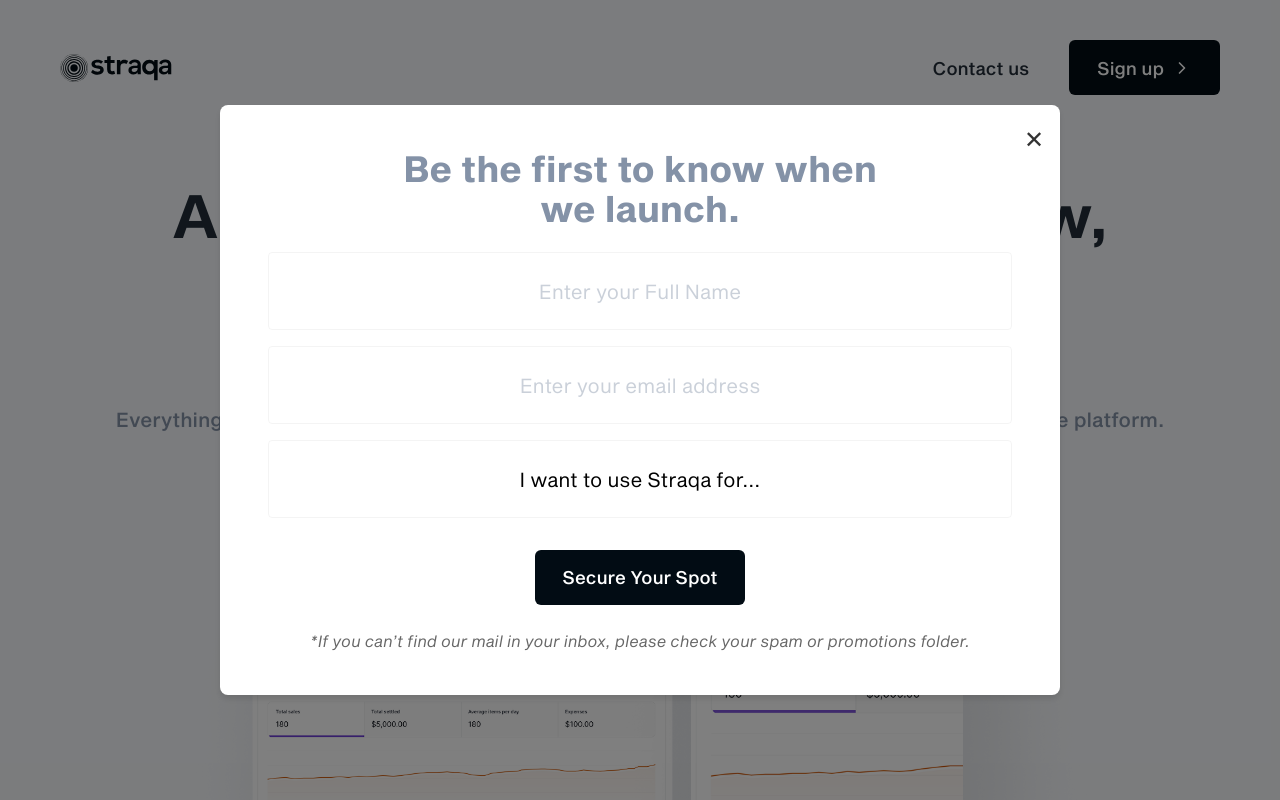
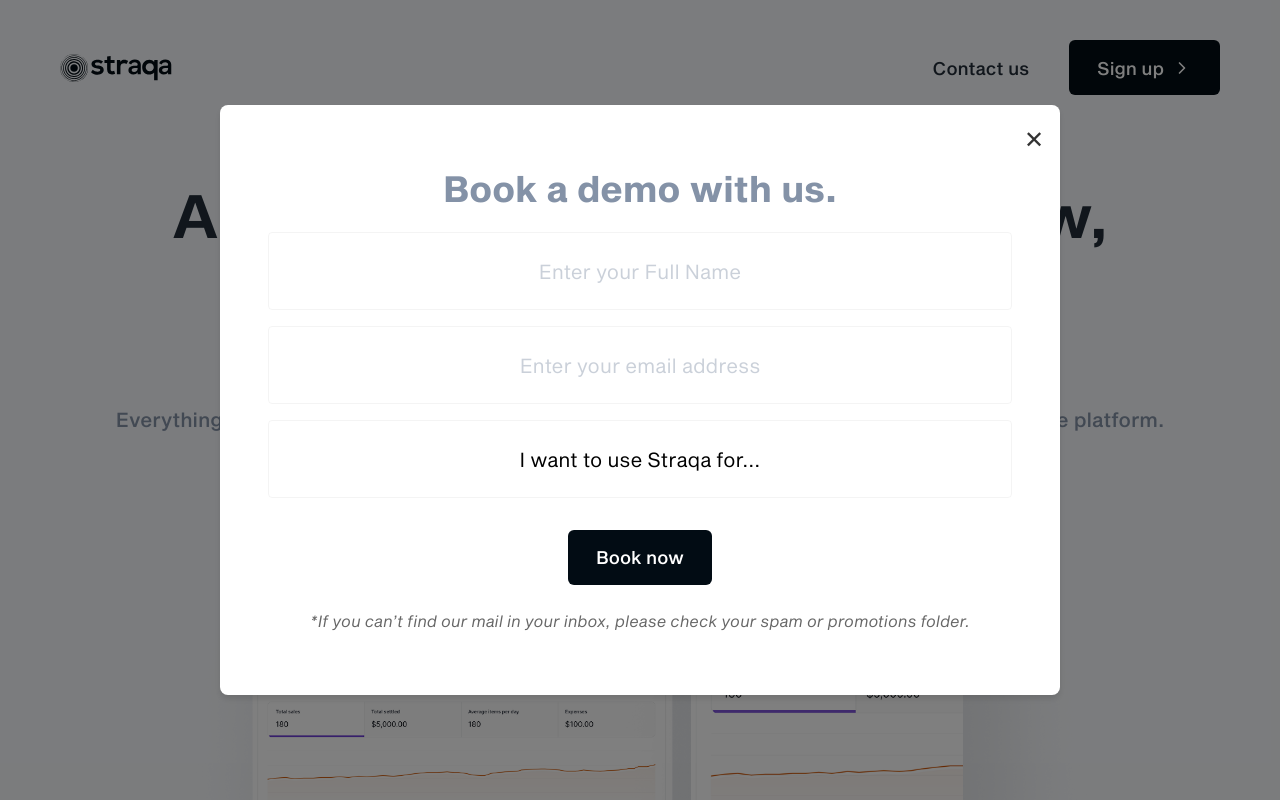
Before and after one commit to Straqa/straqa-landing-page, a Next.js app: page / in a window 1280 px wide. Shown: the top 800 px of the page. Built offline with nearby package versions, Linux system fonts and the light colour scheme.

Commit message:
chore: update modal text to promote demo booking

```diff
--- a/app/page.tsx
+++ b/app/page.tsx
@@ -72,7 +72,7 @@
       <Modal isOpen={isModalOpen} onClose={() => setIsModalOpen(false)}>
         <div className="flex flex-col items-center justify-center h-full w-full px-6 gap-y-6 py-6">
           <h2 className="text-2xl md:text-4xl font-bold text-[#8492A7] max-w-[500px] text-center">
-            Be the first to know when we launch.
+            Book a demo with us.
           </h2>
           <form
             onSubmit={handleSubmit}
@@ -118,7 +118,7 @@
               onClick={handleSubmit}
               className="h-[55px] w-fit px-7 bg-[#020C14] rounded-md text-base md:text-lg text-white font-medium flex items-center justify-center gap-2 cursor-pointer disabled:cursor-not-allowed"
             >
-              <p>Secure Your Spot</p>
+              <p>Book now</p>
             </div>
           </form>
           <p className="text-[#00000099] italic text-center text-sm md:text-base">
```
